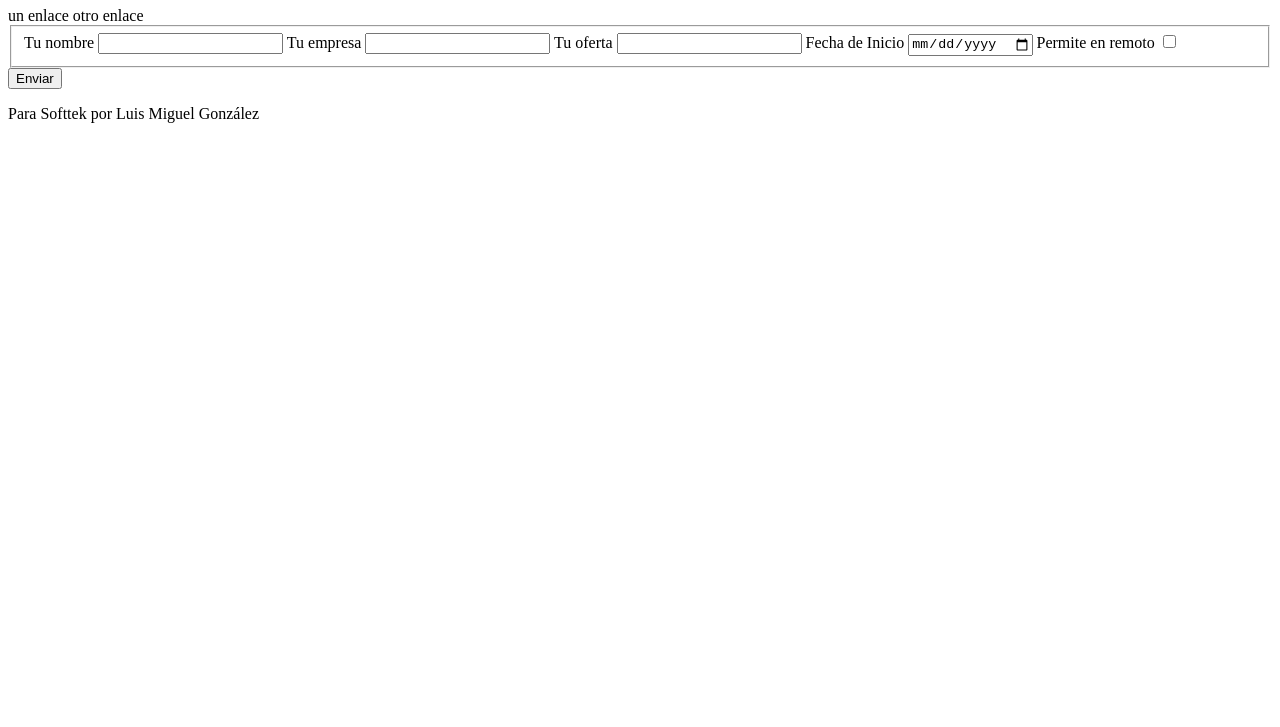
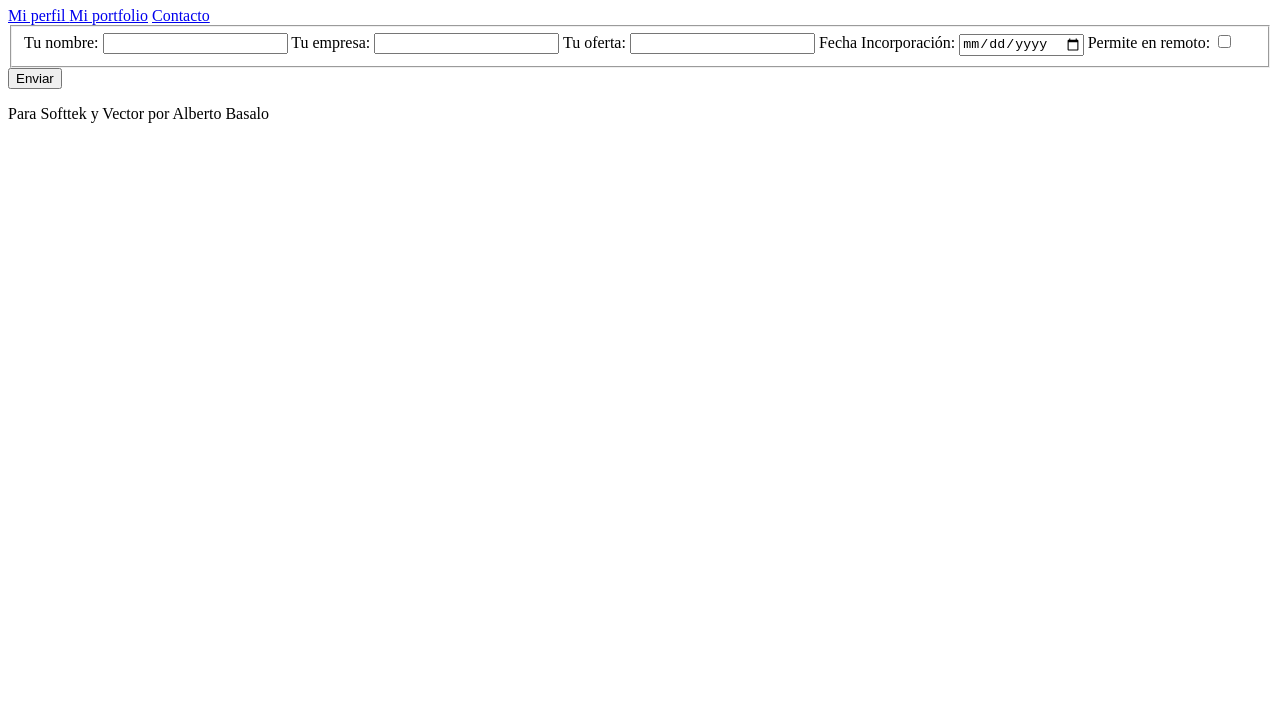
Before and after one commit to vs-web-dev-2/luismi, a plain HTML site: page www/contacto.html in a window 1280 px wide. Shown: the part 73-800 px from the top of the page. Drawn offline with Linux system fonts and the light colour scheme.

Commit message:
commit contacto

```diff
--- a/www/contacto.html
+++ b/www/contacto.html
@@ -1,40 +1,42 @@
 <!DOCTYPE html>
-<html lang="en">
+<html lang="es">
 
 <head>
+    <meta charset="UTF-8" />
     <title>Formulario de contacto</title>
-    <meta charset="UTF-8" />
-    <meta name="description" content="Mis datos de contacto" />
-    <meta name="keywords" content="curso, softtek, frontend, contacto" />
+    <meta name="viewport" content="width=device-width">
+    <meta name="description" content="mis datos de contacto" />
+    <meta name="keywords" content="curso, softtek, vector, contacto" />
 </head>
 
 <body>
     <header>
         <h1>Contacto</h1>
         <nav>
-            <a>un enlace</a>
-            <a>otro enlace</a>
+            <a href="./"> Mi perfil </a>
+            <a href="./trabajos.html">Mi portfolio</a>
+            <a href="./contacto.html">Contacto</a>
         </nav>
     </header>
     <main>
         <form action="un/endpoint/que-no-existe/" method="POST">
             <fieldset>
-                <label>Tu nombre</label>
+                <label for="nombre">Tu nombre:</label>
                 <input name="nombre" id="nombre">
-                <label>Tu empresa</label>
+                <label for="empresa">Tu empresa:</label>
                 <input name="empresa" id="empresa">
-                <label>Tu oferta</label>
-                <input name=oferta, id="oferta" type="number">
-                <label>Fecha de Inicio</label>
-                <input name=inicio id="inicio" type="date">
-                <label>Permite en remoto</label>
-                <input name=remoto id="remoto" type="checkbox">
+                <label for="oferta">Tu oferta:</label>
+                <input name="oferta" id="oferta" type="number">
+                <label for="inicio">Fecha Incorporación:</label>
+                <input name="inicio" id="inicio" type="date">
+                <label for="remoto">Permite en remoto:</label>
+                <input name="remoto" id="remoto" type="checkbox">
             </fieldset>
             <button>Enviar</button>
         </form>
     </main>
     <footer>
-        <p>Para Softtek por Luis Miguel González</p>
+        <p>Para Softtek y Vector por Alberto Basalo </p>
     </footer>
 </body>
 
```
